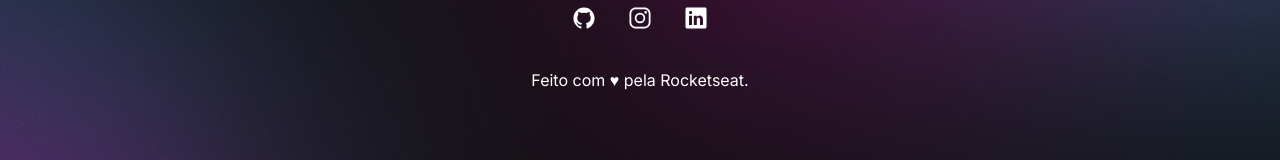
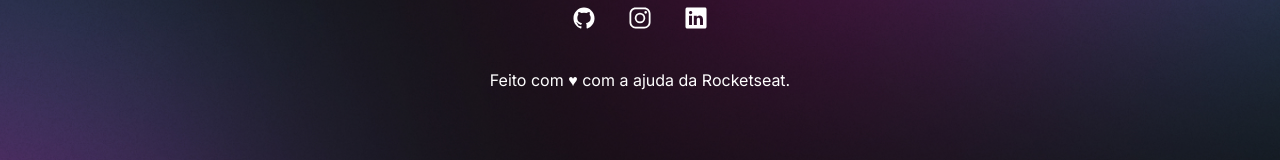
Before and after one commit to igorvargass/social-linking, a plain HTML site: page index.html in a window 1280 px wide. Shown: the part 490-650 px from the top of the page. Drawn offline with nearby package versions, Linux system fonts and the light colour scheme.

Commit message:
footer changes

```diff
--- a/index.html
+++ b/index.html
@@ -50,7 +50,7 @@
         </div>
 
         <footer>
-            <p>Feito com &#9829; pela <a href="https://www.rocketseat.com.br" target="_blank">Rocketseat</a>.</p>
+            <p>Feito com &#9829; com a ajuda da <a href="https://www.rocketseat.com.br" target="_blank">Rocketseat</a>.</p>
         </footer>
     </div>
 
```
